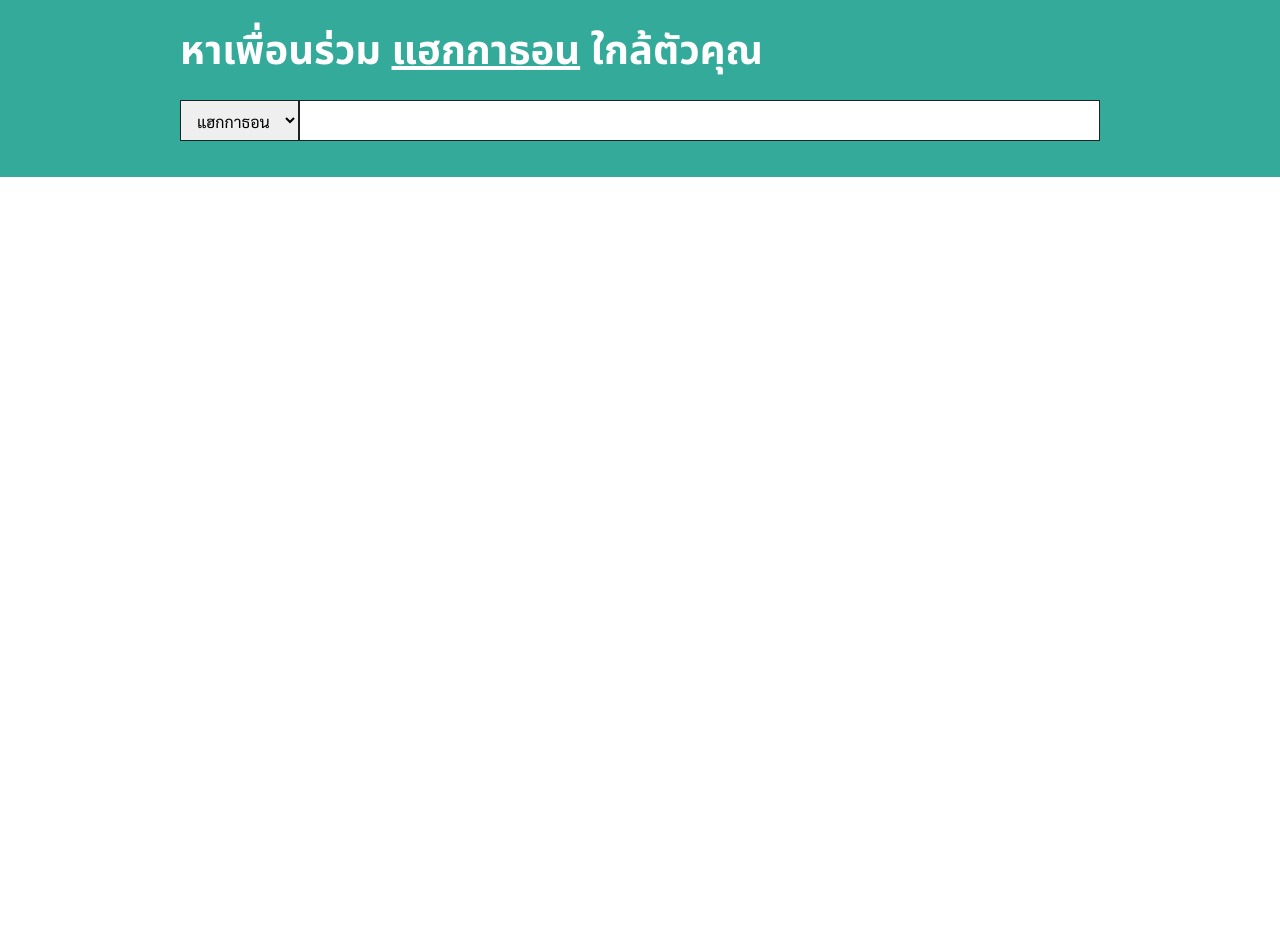
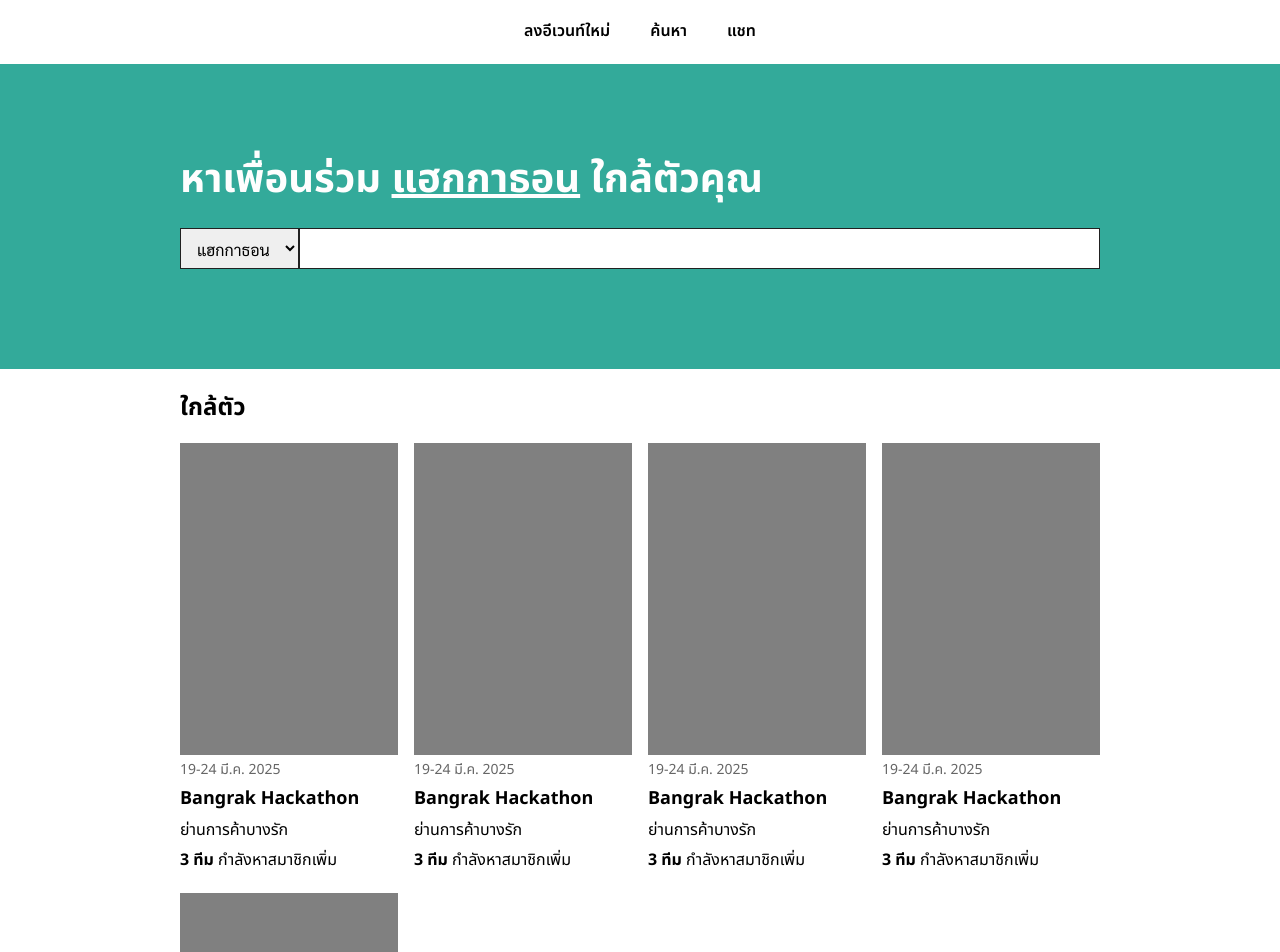
Before and after one commit to PatatoBit/HaTeam, a SvelteKit app: page / in a window 1280 px wide. Shown: the top 952 px of the page. Before the commit the page ends 800 px from the top, so only its background shows below. Built offline with nearby package versions, Linux system fonts and the light colour scheme.

Commit message:
more basic layout

```diff
--- a/src/components/Landing/Hero.svelte
+++ b/src/components/Landing/Hero.svelte
@@ -16,6 +16,7 @@
 
 <style lang="scss">
 	.hero {
+		padding: 4rem 0;
 		background-color: var(--secondary);
 		color: var(--white);
 	}
--- /dev/null
+++ b/src/components/Landing/Nearby.svelte
@@ -0,0 +1,33 @@
+<div class="wrapper">
+	<h2>ใกล้ตัว</h2>
+
+	<div class="nearby-posts">
+		{#each Array(5) as item}
+			<div class="post">
+				<div class="post-image"></div>
+				<p class="label">19-24 มี.ค. 2025</p>
+				<h3>Bangrak Hackathon</h3>
+				<p>ย่านการค้าบางรัก</p>
+
+				<p><strong>3 ทีม </strong> กำลังหาสมาชิกเพิ่ม</p>
+			</div>
+		{/each}
+	</div>
+</div>
+
+<style lang="scss">
+	.nearby-posts {
+		display: grid;
+		grid-template-columns: repeat(auto-fit, minmax(200px, 1fr));
+
+		gap: 1rem;
+		margin-top: 1rem;
+	}
+
+	.post-image {
+		width: 100%;
+		height: auto;
+		background-color: grey;
+		aspect-ratio: 0.7;
+	}
+</style>
--- /dev/null
+++ b/src/components/Page/NavBar.svelte
@@ -0,0 +1,31 @@
+<nav class="nav">
+	<div class="wrapper">
+		<div class="tabs">
+			<a href="/">ลงอีเวนท์ใหม่</a>
+			<a href="/">ค้นหา</a>
+			<a href="/">แชท</a>
+		</div>
+	</div>
+</nav>
+
+<style lang="scss">
+	.nav {
+		height: 4rem;
+		width: 100%;
+		display: flex;
+		flex-direction: row;
+		align-items: center;
+	}
+
+	.tabs {
+		display: flex;
+		flex-direction: row;
+		gap: 2.5rem;
+	}
+
+	a {
+		text-decoration: none;
+		color: inherit;
+		font-weight: 600;
+	}
+</style>
--- a/src/routes/+layout.svelte
+++ b/src/routes/+layout.svelte
@@ -2,6 +2,7 @@
 	import '../styles/global.scss';
 	import '../styles/_variables.scss';
 	import favicon from '$lib/assets/favicon.svg';
+	import NavBar from '../components/Page/NavBar.svelte';
 
 	let { children } = $props();
 </script>
@@ -10,4 +11,6 @@
 	<link rel="icon" href={favicon} />
 </svelte:head>
 
+<NavBar />
+
 {@render children()}
--- a/src/routes/+page.svelte
+++ b/src/routes/+page.svelte
@@ -1,5 +1,7 @@
 <script>
 	import Hero from '../components/Landing/Hero.svelte';
+	import Nearby from '../components/Landing/Nearby.svelte';
 </script>
 
 <Hero />
+<Nearby />
--- a/src/styles/global.scss
+++ b/src/styles/global.scss
@@ -11,7 +11,7 @@
 
 html,
 body {
-	font-family: 'Sarabun', 'Noto Sans Thai', sans-serif;
+	font-family: 'Noto Sans Thai', sans-serif;
 	line-height: 1.6;
 }
 
@@ -35,6 +35,22 @@ h1 {
 	margin-bottom: 1rem;
 }
 
+h3 {
+	margin: 0.25rem 0;
+	font-size: 1.125rem;
+}
+
+p {
+	margin: 0.25rem 0;
+	font-size: 1rem;
+}
+
+.label {
+	font-size: 0.875rem;
+	color: #666;
+	margin-bottom: 0.25rem;
+}
+
 select,
 input,
 textarea,
```
